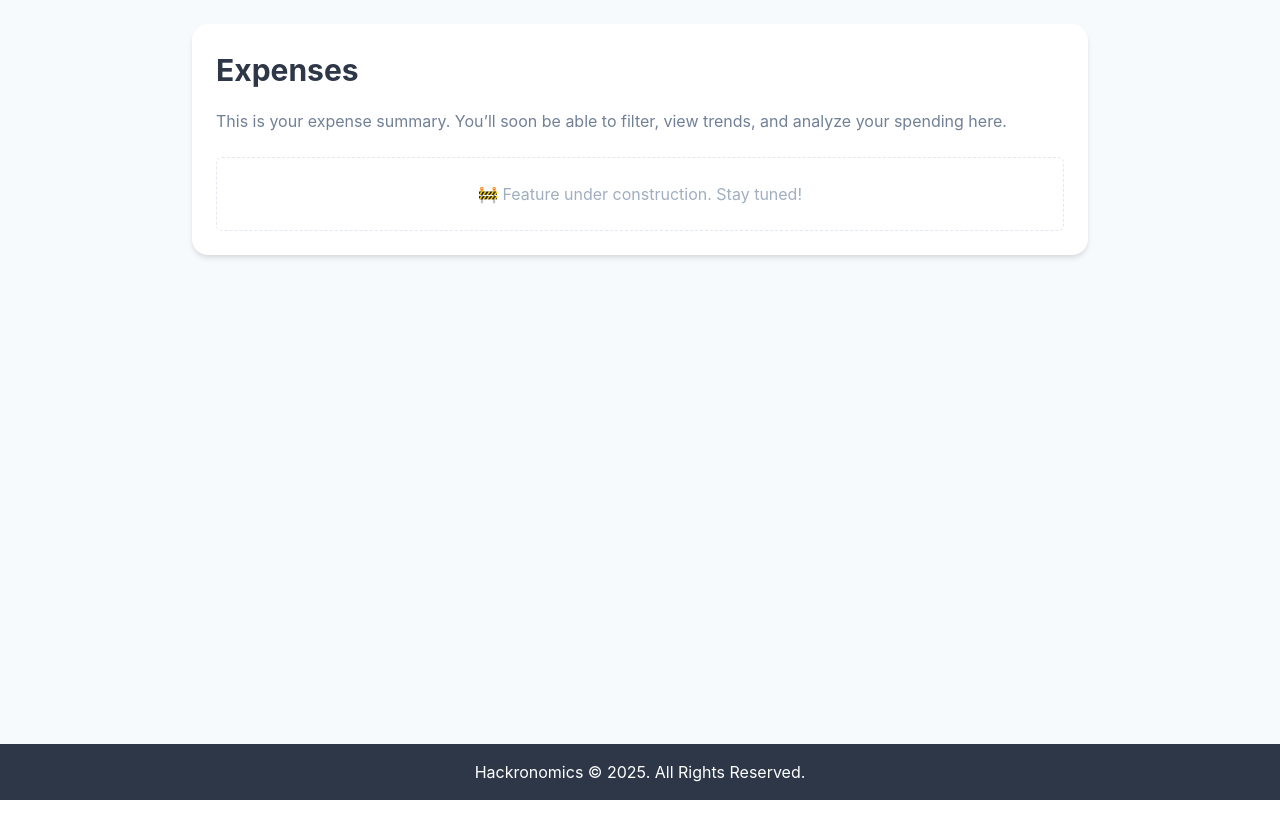
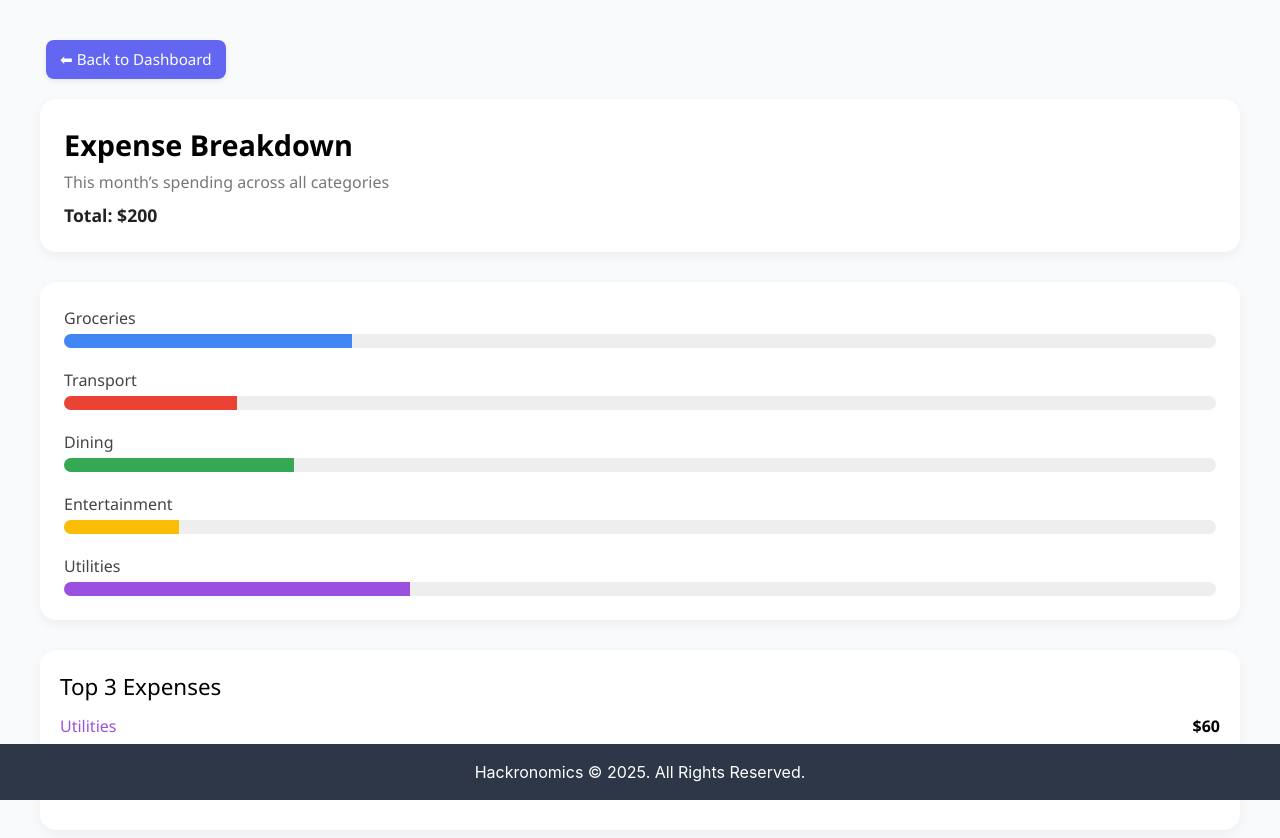
Before and after one commit to Ehiane/Hackronomics, a React (Create React App) app in the folder frontend/: page /expenses in a window 1280 px wide. Shown: the top 838 px of the page. Before the commit the page ends 800 px from the top, so only its background shows below. Built offline with nearby package versions, Linux system fonts and the light colour scheme.

Commit message:
added dummy page for expenses too

```diff
--- /dev/null
+++ b/frontend/src/pages/Expenses.css
@@ -0,0 +1,123 @@
+.expenses-container {
+    background-color: #f9fafc;
+    min-height: 100vh;
+    padding: 40px;
+    font-family: "Segoe UI", sans-serif;
+    display: flex;
+    flex-direction: column;
+    gap: 30px;
+}
+
+.expenses-header {
+    background: white;
+    padding: 24px;
+    border-radius: 16px;
+    box-shadow: 0 4px 12px rgba(0, 0, 0, 0.05);
+}
+
+.expenses-header h1 {
+    font-size: 1.8rem;
+    font-weight: 600;
+}
+
+.expenses-header p {
+    color: #777;
+    margin: 4px 0;
+}
+
+.total-spent {
+    font-weight: bold;
+    color: #222;
+    font-size: 1.1rem;
+    display: block;
+    margin-top: 8px;
+}
+
+.expenses-list {
+    background: white;
+    border-radius: 16px;
+    padding: 24px;
+    box-shadow: 0 4px 12px rgba(0, 0, 0, 0.05);
+    display: flex;
+    flex-direction: column;
+    gap: 20px;
+}
+
+.expense-item {
+    display: flex;
+    flex-direction: column;
+}
+
+.category-label {
+    font-weight: 500;
+    color: #444;
+    margin-bottom: 4px;
+}
+
+.progress-bar-wrapper {
+    position: relative;
+    background: #eee;
+    height: 14px;
+    border-radius: 8px;
+    overflow: hidden;
+}
+
+.progress-bar {
+    height: 100%;
+    transition: width 0.4s ease;
+}
+
+.amount {
+    position: absolute;
+    right: 8px;
+    top: -22px;
+    font-size: 0.9rem;
+    color: #333;
+}
+
+.top-expenses {
+    background: white;
+    padding: 20px;
+    border-radius: 16px;
+    box-shadow: 0 4px 12px rgba(0, 0, 0, 0.05);
+}
+
+.top-expenses h2 {
+    font-size: 1.4rem;
+    margin-bottom: 10px;
+}
+
+.top-expenses ul {
+    list-style: none;
+    padding: 0;
+    margin: 0;
+}
+
+.top-expenses li {
+    display: flex;
+    justify-content: space-between;
+    margin-bottom: 8px;
+}
+
+.bold-amount {
+    font-weight: 600;
+}
+
+.expenses-back-button {
+    align-self: flex-start;
+    margin-bottom: -10px;
+    margin-left: 6px;
+    padding: 8px 14px;
+    background-color: #6366f1; /* Indigo */
+    color: white;
+    border: none;
+    border-radius: 8px;
+    font-size: 0.95rem;
+    cursor: pointer;
+    transition: background-color 0.2s ease;
+    box-shadow: 0 2px 5px rgba(0, 0, 0, 0.08);
+}
+
+.expenses-back-button:hover {
+background-color: #4f46e5;
+}
--- a/frontend/src/pages/Expenses.js
+++ b/frontend/src/pages/Expenses.js
@@ -1,19 +1,58 @@
-import React from "react";
+import "./Expenses.css";
+import { useNavigate } from "react-router-dom";
+
+const dummyData = [
+  { category: "Groceries", amount: 50, color: "#4285F4" },
+  { category: "Transport", amount: 30, color: "#EA4335" },
+  { category: "Dining", amount: 40, color: "#34A853" },
+  { category: "Entertainment", amount: 20, color: "#FBBC05" },
+  { category: "Utilities", amount: 60, color: "#9B51E0" },
+];
 
 const Expenses = () => {
-return (
-    <div className="min-h-screen bg-gray-100 p-6">
-        <div className="max-w-4xl mx-auto bg-white shadow-md rounded-2xl p-6">
-        <h1 className="text-3xl font-bold text-gray-800 mb-4">Expenses</h1>
-        <p className="text-gray-600 mb-6">
-            This is your expense summary. You’ll soon be able to filter, view trends, and analyze your spending here.
-        </p>
 
-        <div className="border border-dashed border-gray-300 rounded-md p-6 text-center text-gray-500">
-            🚧 Feature under construction. Stay tuned!
+    const navigate = useNavigate();
+    const total = dummyData.reduce((sum, item) => sum + item.amount, 0);
+    const top3 = [...dummyData].sort((a, b) => b.amount - a.amount).slice(0, 3);
+
+    return (
+        <div className="expenses-container">
+        <button className="expenses-back-button" onClick={() => navigate("/dashboard")}>
+            ⬅ Back to Dashboard
+        </button>
+        <div className="expenses-header">
+            <h1>Expense Breakdown</h1>
+            <p>This month’s spending across all categories</p>
+            <span className="total-spent">Total: ${total}</span>
+        </div>
+
+        <div className="expenses-list">
+            {dummyData.map((item, idx) => (
+            <div className="expense-item" key={idx}>
+                <span className="category-label">{item.category}</span>
+                <div className="progress-bar-wrapper">
+                <div
+                    className="progress-bar"
+                    style={{ width: `${(item.amount / total) * 100}%`, backgroundColor: item.color }}
+                ></div>
+                <span className="amount">${item.amount}</span>
+                </div>
+            </div>
+            ))}
+        </div>
+
+        <div className="top-expenses">
+            <h2>Top 3 Expenses</h2>
+            <ul>
+            {top3.map((item, idx) => (
+                <li key={idx}>
+                <span style={{ color: item.color }}>{item.category}</span>
+                <span className="bold-amount">${item.amount}</span>
+                </li>
+            ))}
+            </ul>
         </div>
         </div>
-    </div>
     );
 };
 
```
